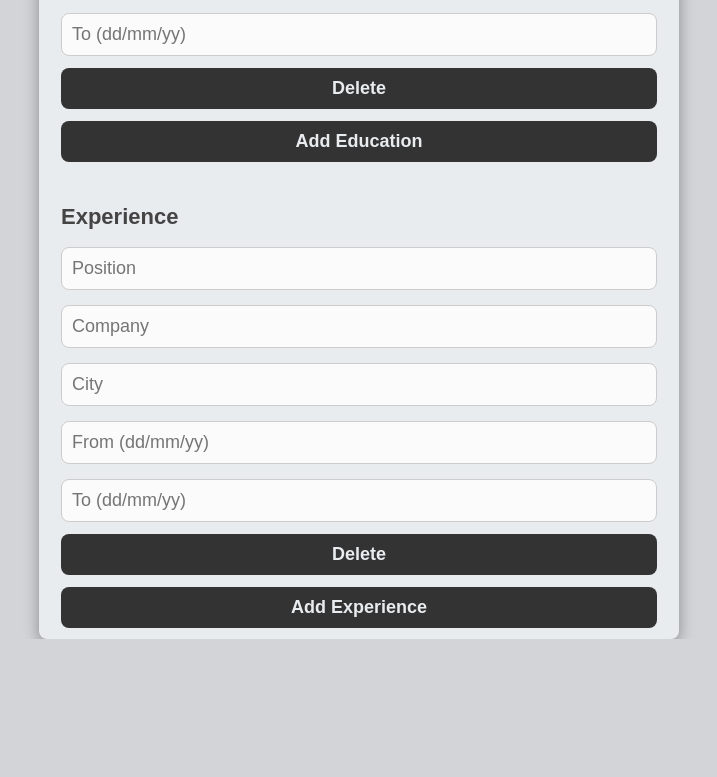
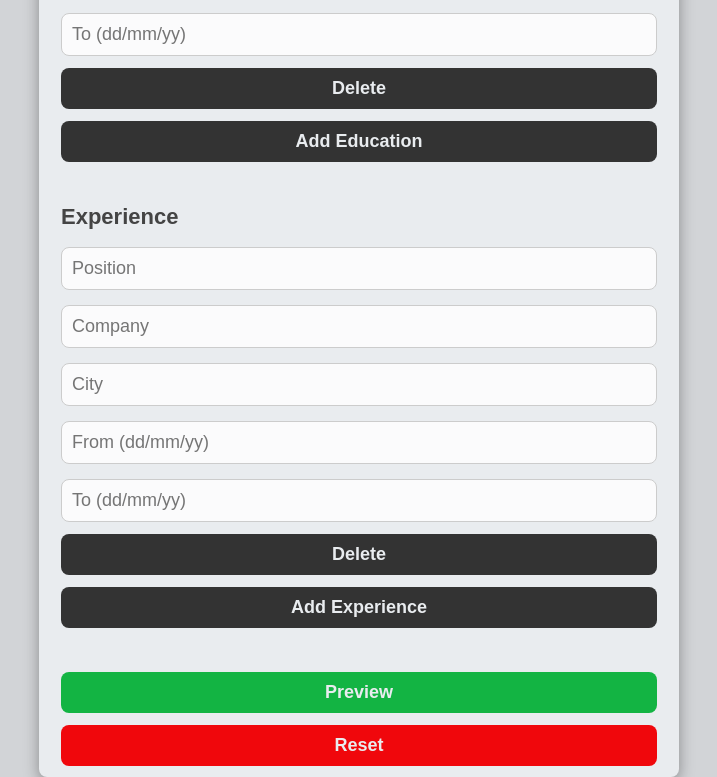
Before and after one commit to nemanjamalesija/cv-creator, a React (Create React App) app: page / in a window 1280 px wide. Shown: the part 981-1758 px from the top of the page, without its empty margins (281-998 px from the left). Before the commit the page ends 1620 px from the top, so only its background shows below. Built offline with nearby package versions, Linux system fonts and the light colour scheme.

Commit message:
Add submit section. Start cv preview section

```diff
--- a/package.json
+++ b/package.json
@@ -10,6 +10,7 @@
     "@types/node": "^16.18.11",
     "react": "^18.2.0",
     "react-dom": "^18.2.0",
+    "react-icons": "^4.7.1",
     "react-scripts": "5.0.1",
     "typescript": "^4.9.5",
     "web-vitals": "^2.1.4"
--- a/src/App.tsx
+++ b/src/App.tsx
@@ -3,6 +3,8 @@ import FormEducation from './components/FormEducation';
 import FormExperience from './components/FormExperience';
 import PersonalInfo from './components/PersonalInfo';
 import Headline from './components/Headline';
+import PrintControl from './components/cvPreview/PrintControl';
+import SubmitButtons from './components/SubmitButtons';
 /* const user = require('./constants/img-undefined.jpg') as string; */
 
 function App() {
@@ -13,6 +15,7 @@ function App() {
         <PersonalInfo />
         <FormEducation />
         <FormExperience />
+        <SubmitButtons />
       </main>
     </div>
   );
--- /dev/null
+++ b/src/components/SubmitButtons.tsx
@@ -0,0 +1,16 @@
+import React from 'react';
+
+const SubmitButtons = () => {
+  return (
+    <section className="submit-section">
+      <div className="submit-buttons">
+        <button type="submit" className="btn btn-load-example">
+          Preview
+        </button>
+        <button className="btn btn-reset">Reset</button>
+      </div>
+    </section>
+  );
+};
+
+export default SubmitButtons;
--- /dev/null
+++ b/src/components/cvPreview/PrintControl.tsx
@@ -0,0 +1,21 @@
+import React from 'react';
+import { TiArrowBackOutline } from 'react-icons/ti';
+import { BiPrinter } from 'react-icons/bi';
+import './printControl.css';
+
+const PrintControl = () => {
+  return (
+    <section className="section-print">
+      <div className="print-control">
+        <button className="btn btn-print">
+          <BiPrinter /> Print
+        </button>
+        <button className="btn btn-back">
+          <TiArrowBackOutline /> back
+        </button>
+      </div>
+    </section>
+  );
+};
+
+export default PrintControl;
--- a/src/index.css
+++ b/src/index.css
@@ -118,3 +118,27 @@ textarea {
 .btn-add-delete:hover {
   background-color: #222;
 }
+
+.btn-load-example,
+.btn-print {
+  background-color: #13b443;
+}
+
+.btn-load-example:hover,
+.btn-print:hover {
+  background-color: #11a22e;
+}
+
+.btn-reset,
+.btn-back {
+  background-color: #f0070c;
+}
+
+.btn-reset:hover,
+.bn-back:hover {
+  background-color: #d8060b;
+}
+
+.submit-section {
+  margin-top: 3.2rem;
+}
```
Also changed, not shown: src/components/cvPreview/printControl.css (added, +27 -0 lines), src/components/cvPreview/cv.css (added), 1 other file (tests, documents, lock files or other folders).
